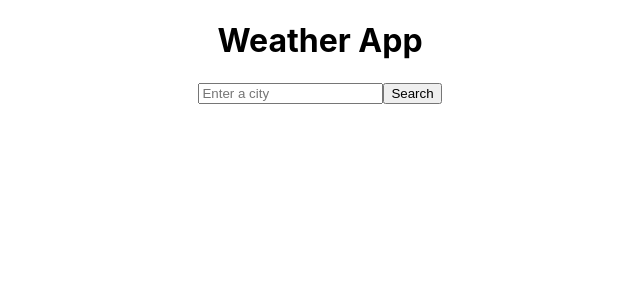
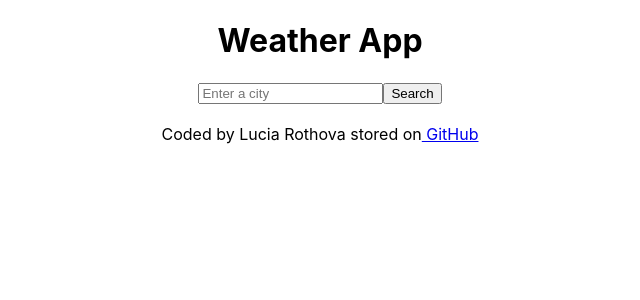
Before and after one commit to LucyRRR/weather-app-react, a React (Create React App) app: page / in a window 1280 px wide. Shown: the top 300 px of the page, without its empty margins (320-960 px from the left). Built offline with nearby package versions, Linux system fonts and the light colour scheme.

Commit message:
added link to my github

```diff
--- a/src/App.js
+++ b/src/App.js
@@ -1,12 +1,14 @@
 import "./styles.css";
 import WeatherForm from "./WeatherForm.js";
 import './App.css';
+import Link from "./Link";
 
 export default function App() {
   return (
     <div className="App">
       <h1>Weather App</h1>
       <WeatherForm />
+      <Link />
     </div>
   );
 }
--- /dev/null
+++ b/src/Link.js
@@ -0,0 +1,12 @@
+import React from "react";
+
+export default function Link () {
+    return (
+        <div>
+            <br/>
+        Coded by Lucia Rothova stored on
+        <a href="https://github.com/LucyRRR/weather-app-react"
+        target="_blank" rel="noopener noreferrer"> GitHub</a>
+        </div>
+    )
+}
```
